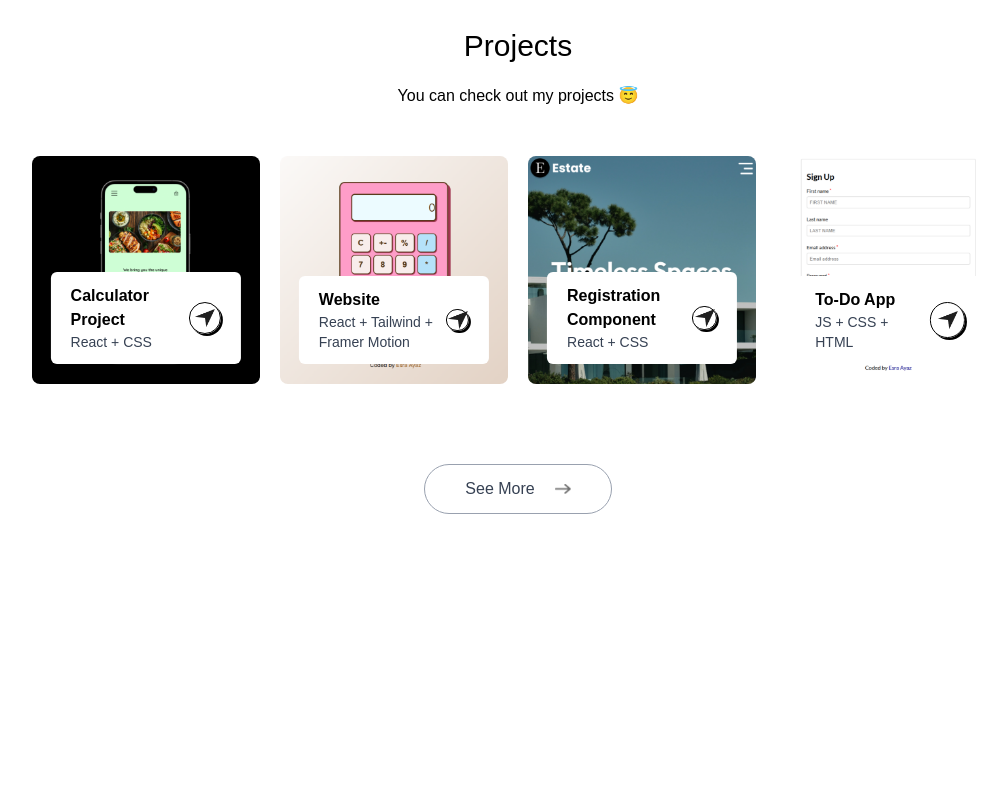
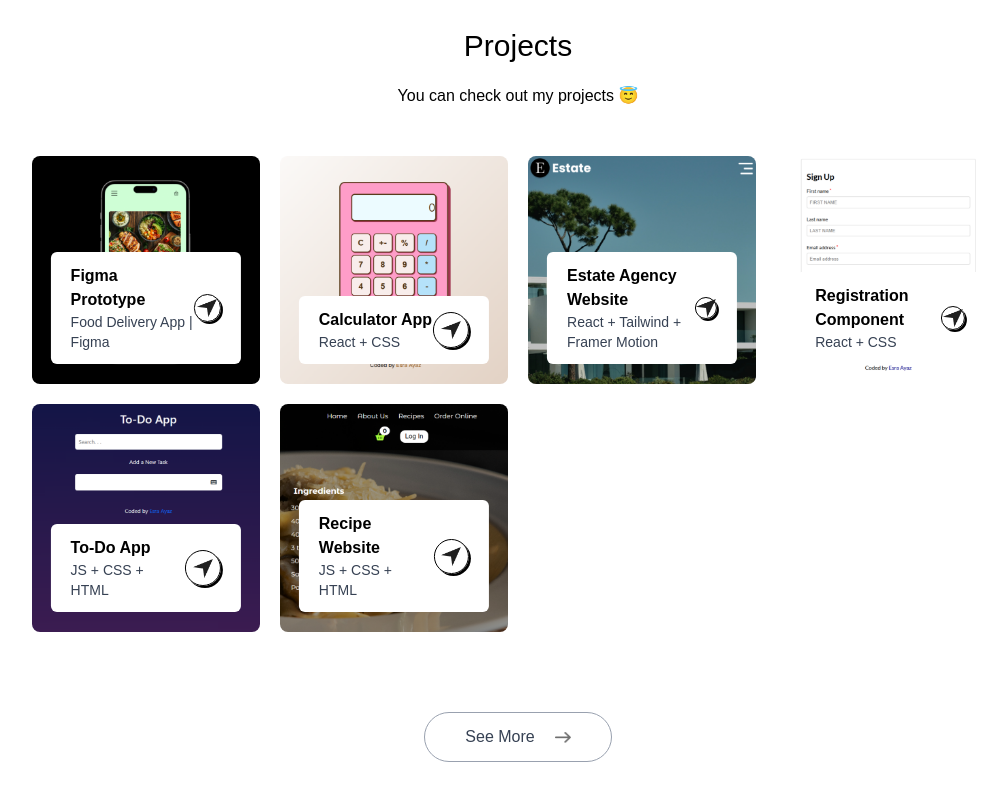
Before and after one commit to esraayaz/main-website, a Next.js app: page / in a window 1280 px wide. Shown: the part 1401-2201 px from the top of the page, without its empty margins (122-1129 px from the left). Before the commit the page ends 2075 px from the top, so only its background shows below. Built offline with nearby package versions, Linux system fonts and the light colour scheme; a web font is replaced by a local one.

Commit message:
Assets fixed 🌜

```diff
--- a/assets/assets.js
+++ b/assets/assets.js
@@ -54,24 +54,34 @@ export const assets = {
 
 export const workData = [
   {
-    title: "Calculator Project",
-    description: "React + CSS",
+    title: "Figma Prototype",
+    description: "Food Delivery App | Figma",
     bgImage: "/work_1.png",
   },
   {
-    title: "Website",
+    title: "Calculator App",
+    description: "React + CSS",
+    bgImage: "/work_2.png",
+  },
+  {
+    title: "Estate Agency Website",
     description: "React + Tailwind + Framer Motion",
-    bgImage: "/work_2.png",
+    bgImage: "/work_3.png",
   },
   {
     title: "Registration Component",
     description: "React + CSS",
-    bgImage: "/work_3.png",
+    bgImage: "/work_4.png",
   },
   {
     title: "To-Do App",
     description: "JS + CSS + HTML",
-    bgImage: "/work_4.png",
+    bgImage: "/work_5.png",
+  },
+  {
+    title: "Recipe Website",
+    description: "JS + CSS + HTML",
+    bgImage: "/work_6.png",
   },
 ];
 
```
